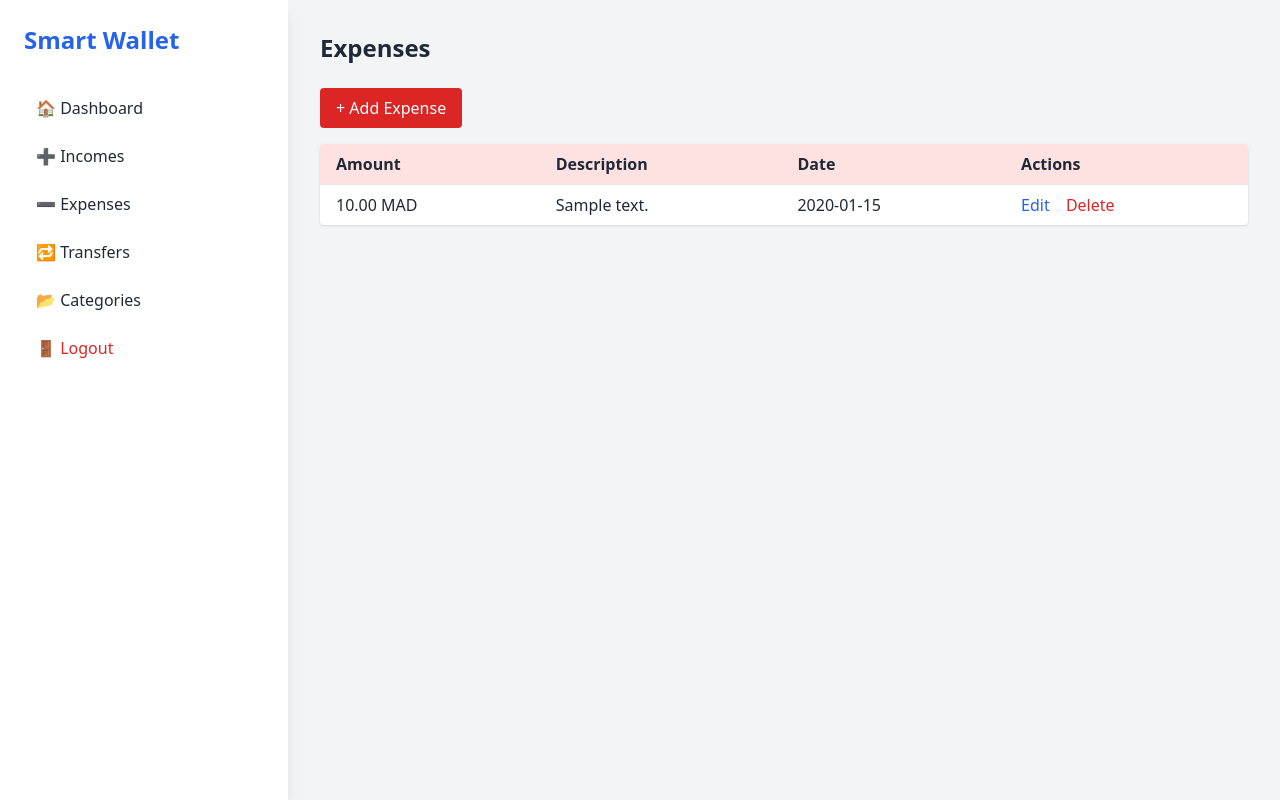
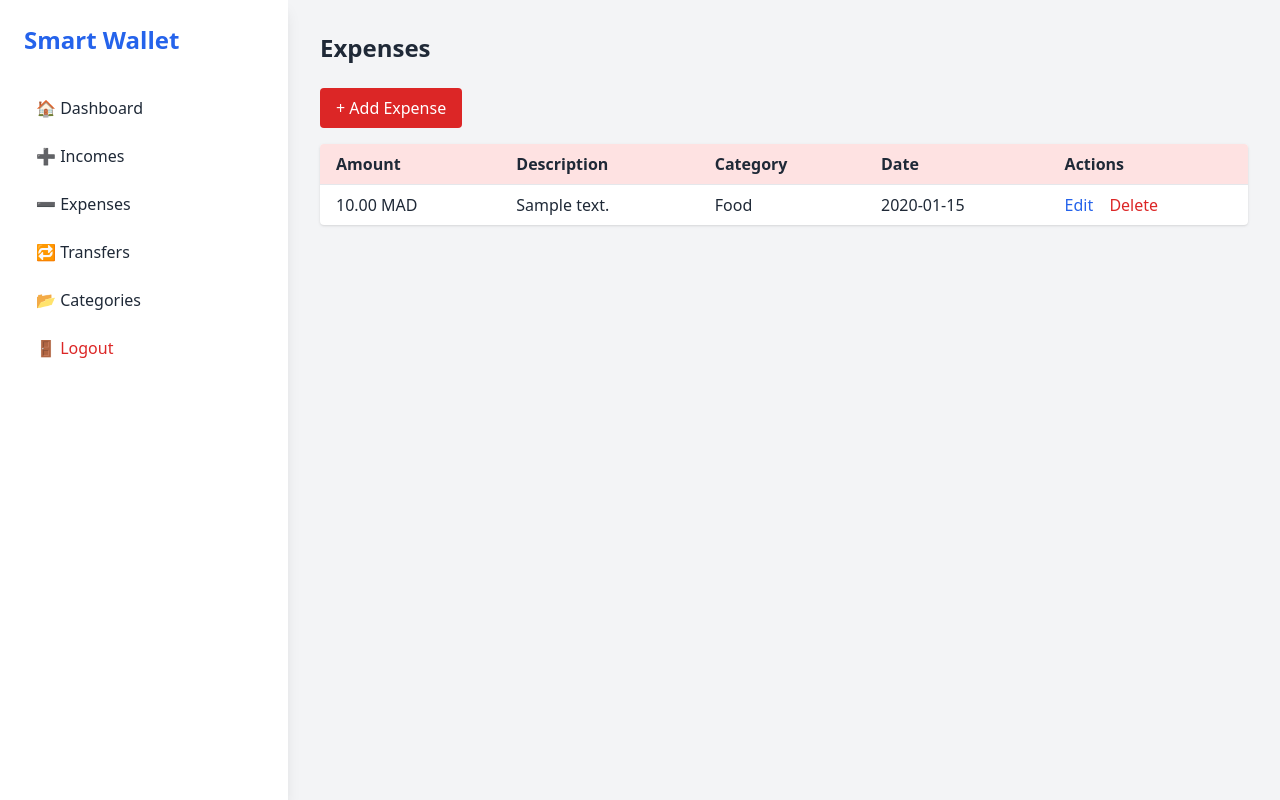
Before and after one commit to Parlog07/Smart-Wallet-01, a PHP site: page /Expenses/index.php in a window 1280 px wide. Run offline with PHP 8.4, Linux system fonts and the light colour scheme; the visitor is signed in with stand-in values (Sample User, id 1); data comes from the database, SQL or seed files in the repository; tables that the repository leaves empty hold one stand-in row (values such as "Sample post"); some libraries are stand-ins or nearby versions.

Commit message:
add categorys class & add it the expenses and update on the Db

```diff
--- /dev/null
+++ b/Classes/Category.php
@@ -0,0 +1,15 @@
+<?php
+class Category {
+    private PDO $pdo;
+
+    public function __construct(PDO $pdo) {
+        $this->pdo = $pdo;
+    }
+
+    public function getAll() {
+        $stmt = $this->pdo->query(
+            "SELECT id, name FROM categories ORDER BY name"
+        );
+        return $stmt->fetchAll(PDO::FETCH_ASSOC);
+    }
+}
--- a/Classes/Expense.php
+++ b/Classes/Expense.php
@@ -8,30 +8,37 @@ class Expense {
 
     public function getAllByUser($userId) {
         $stmt = $this->pdo->prepare(
-            "SELECT id, amount, description, date
-             FROM expenses
-             WHERE user_id = ?
-             ORDER BY date DESC"
+            "SELECT
+                e.id,
+                e.amount,
+                e.description,
+                e.date,
+                e.category_id,
+                c.name AS category
+             FROM expenses e
+             JOIN categories c ON e.category_id = c.id
+             WHERE e.user_id = ?
+             ORDER BY e.date DESC"
         );
         $stmt->execute([$userId]);
         return $stmt->fetchAll(PDO::FETCH_ASSOC);
     }
 
-    public function create($userId, $amount, $description, $date) {
+    public function create($userId, $categoryId, $amount, $description, $date) {
         $stmt = $this->pdo->prepare(
-            "INSERT INTO expenses (user_id, amount, description, date)
-             VALUES (?, ?, ?, ?)"
+            "INSERT INTO expenses (user_id, category_id, amount, description, date)
+             VALUES (?, ?, ?, ?, ?)"
         );
-        return $stmt->execute([$userId, $amount, $description, $date]);
+        return $stmt->execute([$userId, $categoryId, $amount, $description, $date]);
     }
 
-    public function update($id, $userId, $amount, $description, $date) {
+    public function update($id, $userId, $categoryId, $amount, $description, $date) {
         $stmt = $this->pdo->prepare(
             "UPDATE expenses
-             SET amount = ?, description = ?, date = ?
+             SET category_id = ?, amount = ?, description = ?, date = ?
              WHERE id = ? AND user_id = ?"
         );
-        return $stmt->execute([$amount, $description, $date, $id, $userId]);
+        return $stmt->execute([$categoryId, $amount, $description, $date, $id, $userId]);
     }
 
     public function delete($id, $userId) {
--- a/Expenses/index.php
+++ b/Expenses/index.php
@@ -3,13 +3,17 @@ require_once "../Includes/auth.php";
 require_once "../Includes/layout.php";
 require_once "../classes/Database.php";
 require_once "../classes/Expense.php";
+require_once "../classes/Category.php";
 
 $db = new Database();
 $pdo = $db->connect();
 
 $expenseModel = new Expense($pdo);
+$categoryModel = new Category($pdo);
+
 $userId = $_SESSION["user_id"];
 $expenses = $expenseModel->getAllByUser($userId);
+$categories = $categoryModel->getAll();
 ?>
 
 <h2 class="text-2xl font-bold mb-6">Expenses</h2>
@@ -24,6 +28,7 @@ $expenses = $expenseModel->getAllByUser($userId);
       <tr>
         <th class="px-4 py-2 text-left">Amount</th>
         <th class="px-4 py-2 text-left">Description</th>
+        <th class="px-4 py-2 text-left">Category</th>
         <th class="px-4 py-2 text-left">Date</th>
         <th class="px-4 py-2 text-left">Actions</th>
       </tr>
@@ -33,6 +38,7 @@ $expenses = $expenseModel->getAllByUser($userId);
       <tr class="border-t">
         <td class="px-4 py-2"><?= number_format($e["amount"], 2) ?> MAD</td>
         <td class="px-4 py-2"><?= htmlspecialchars($e["description"]) ?></td>
+        <td class="px-4 py-2"><?= htmlspecialchars($e["category"]) ?></td>
         <td class="px-4 py-2"><?= $e["date"] ?></td>
         <td class="px-4 py-2">
           <button
@@ -41,6 +47,7 @@ $expenses = $expenseModel->getAllByUser($userId);
             data-amount="<?= $e["amount"] ?>"
             data-description="<?= htmlspecialchars($e["description"]) ?>"
             data-date="<?= $e["date"] ?>"
+            data-category="<?= $e["category_id"] ?>"
           >Edit</button>
 
           <a href="delete.php?id=<?= $e["id"] ?>"
@@ -60,6 +67,15 @@ $expenses = $expenseModel->getAllByUser($userId);
   <form method="POST" action="store.php" class="bg-white p-6 rounded w-96">
     <h3 class="text-lg font-bold mb-4">Add Expense</h3>
 
+    <select name="category_id" required class="w-full border p-2 mb-3">
+      <option value="">Select category</option>
+      <?php foreach ($categories as $c): ?>
+        <option value="<?= $c["id"] ?>">
+          <?= htmlspecialchars($c["name"]) ?>
+        </option>
+      <?php endforeach; ?>
+    </select>
+
     <input name="amount" type="number" placeholder="amount" step="0.01" required class="w-full border p-2 mb-3">
     <input name="description" type="text" placeholder="description" required class="w-full border p-2 mb-3">
     <input name="date" type="date" required class="w-full border p-2 mb-4">
@@ -75,6 +91,14 @@ $expenses = $expenseModel->getAllByUser($userId);
 <div id="editModal" class="fixed inset-0 hidden bg-black/40 flex items-center justify-center">
   <form id="editForm" method="POST" class="bg-white p-6 rounded w-96">
     <h3 class="text-lg font-bold mb-4">Edit Expense</h3>
+
+    <select id="editCategory" name="category_id" required class="w-full border p-2 mb-3">
+      <?php foreach ($categories as $c): ?>
+        <option value="<?= $c["id"] ?>">
+          <?= htmlspecialchars($c["name"]) ?>
+        </option>
+      <?php endforeach; ?>
+    </select>
 
     <input id="editAmount" name="amount" type="number" step="0.01" required class="w-full border p-2 mb-3">
     <input id="editDescription" name="description" type="text" required class="w-full border p-2 mb-3">
@@ -100,8 +124,10 @@ document.querySelectorAll(".edit-btn").forEach(btn => {
     document.getElementById("editAmount").value = btn.dataset.amount;
     document.getElementById("editDescription").value = btn.dataset.description;
     document.getElementById("editDate").value = btn.dataset.date;
+    document.getElementById("editCategory").value = btn.dataset.category;
     document.getElementById("editForm").action = "update.php?id=" + btn.dataset.id;
   };
 });
+
 document.getElementById("closeEdit").onclick = () => editModal.classList.add("hidden");
 </script>
--- a/Expenses/store.php
+++ b/Expenses/store.php
@@ -5,10 +5,12 @@ require_once "../classes/Expense.php";
 
 $db = new Database();
 $pdo = $db->connect();
+
 $expenseModel = new Expense($pdo);
 
 $expenseModel->create(
     $_SESSION["user_id"],
+    $_POST["category_id"],
     $_POST["amount"],
     $_POST["description"],
     $_POST["date"]
--- a/Expenses/update.php
+++ b/Expenses/update.php
@@ -5,11 +5,13 @@ require_once "../classes/Expense.php";
 
 $db = new Database();
 $pdo = $db->connect();
+
 $expenseModel = new Expense($pdo);
 
 $expenseModel->update(
     $_GET["id"],
     $_SESSION["user_id"],
+    $_POST["category_id"],
     $_POST["amount"],
     $_POST["description"],
     $_POST["date"]
--- a/database.sql
+++ b/database.sql
@@ -145,3 +145,8 @@ ALTER TABLE expenses DROP COLUMN card_id;
 ALTER TABLE expenses DROP COLUMN category_id;
 DESCRIBE expenses;
 ALTER TABLE expenses DROP FOREIGN KEY fk_expenses_category;
+ALTER TABLE expenses
+ADD category_id INT NOT NULL;
+ALTER TABLE expenses
+ADD category_id INT NOT NULL;
+DESCRIBE expenses;
```
